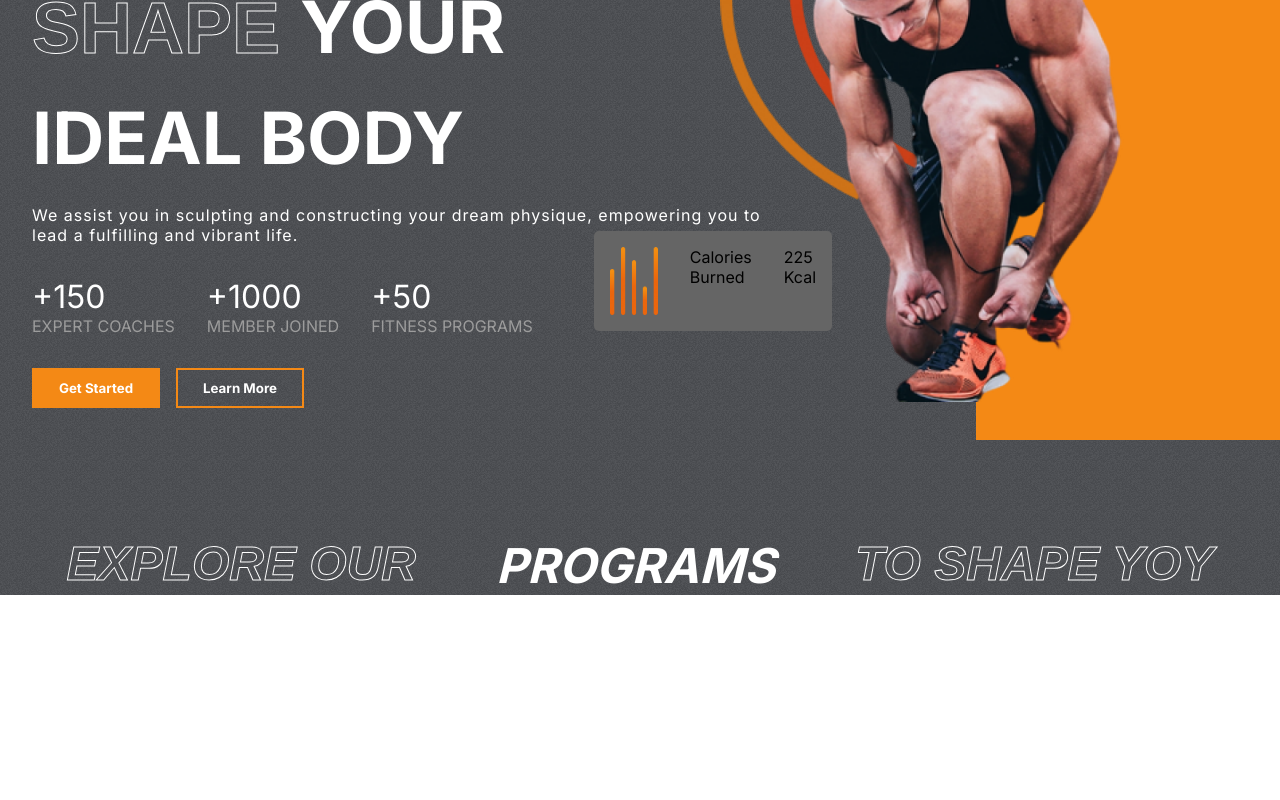
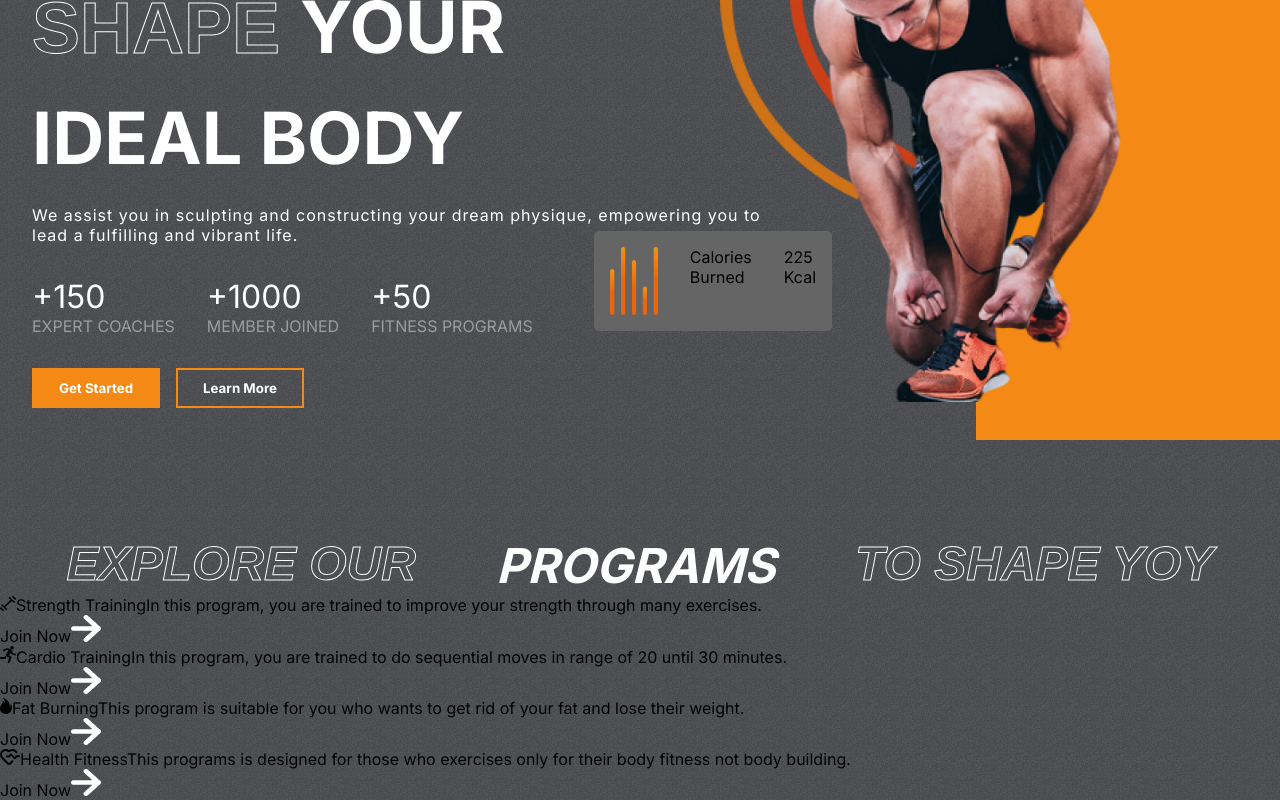
Before and after one commit to Ashen270/fitnessarena, a React (Create React App) app in the folder fitnessarena/: page / in a window 1280 px wide. Shown: the part 281-1081 px from the top of the page. Before the commit the page ends 876 px from the top, so only its background shows below. Built offline with nearby package versions, Linux system fonts and the light colour scheme.

Commit message:
update-programs

```diff
--- a/fitnessarena/src/componets/programs/Programs.jsx
+++ b/fitnessarena/src/componets/programs/Programs.jsx
@@ -1,5 +1,7 @@
 import React from 'react'
 import './Programs.css'
+import {programsData} from '../../data/programsData'
+import RightArrow from '../../assets/rightArrow.png'
 const Programs = () => {
   return (
     <div className="Programs" id = "programs">
@@ -9,6 +11,31 @@ const Programs = () => {
             <span>Programs</span>
             <span className='stroke-text'>to shape yoy</span>
         </div>
+
+        <div className="program-categories">
+         {programsData.map((program)=>(
+
+          <div className="category">
+            {program.image}
+            <span>{program.heading}</span>
+            <span>{program.details}</span>
+
+           <div className="join-now">
+            <span>Join Now</span>
+            <img src={RightArrow}/>
+           </div>
+
+          </div>
+
+         ))}
+
+
+        </div>
+
+
+
+
+
     </div>
   )
 }
```
